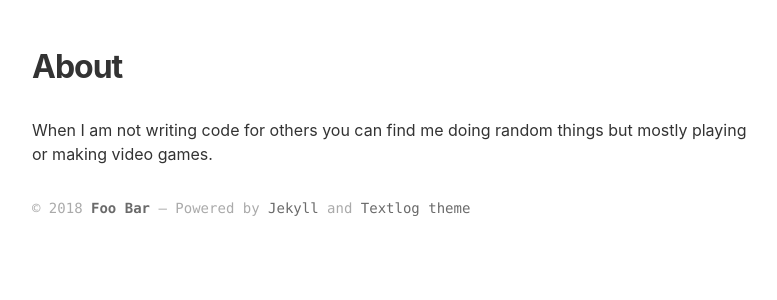
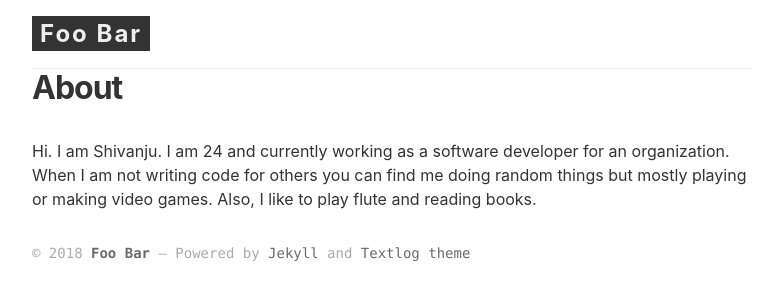
Before and after one commit to shivanju/shivanju.github.io, a Jekyll site: the page built from about.md, in a window 1280 px wide. Shown: the top 300 px of the page, without its empty margins (8-785 px from the left). Built offline with Jekyll 4.4.1, drawn with Linux system fonts in a browser that asks for light colours.

Commit message:
enabled disqus and google-analytics

```diff
--- a/_config.yml
+++ b/_config.yml
@@ -12,8 +12,8 @@
 
 # Third-party services
 # just leave empty to disable it
-google_analytics:
-disqus_shortname:
+google_analytics: UA-126563695-1
+disqus_shortname: shivanju.disqus.com
 
 plugins:
   - jekyll-sitemap
--- a/_layouts/page.html
+++ b/_layouts/page.html
@@ -1,6 +1,9 @@
 ---
 layout: default
 ---
+<section class="site-header">
+  <h1 class="smallcap"><a class="site-title" href="{{ '/' | prepend: site.baseurl | prepend: site.url }}">{{ site.title }}</a></h1>
+</section>
 <article class="post">
   <header class="post-header">
     <h1 class="post-title">{{ page.title }}</h1>
--- a/_layouts/post.html
+++ b/_layouts/post.html
@@ -1,6 +1,9 @@
 ---
 layout: default
 ---
+<section class="site-header">
+  <h1 class="smallcap"><a class="site-title" href="{{ '/' | prepend: site.baseurl | prepend: site.url }}">{{ site.title }}</a></h1>
+</section>
 <article class="post" itemscope itemtype="http://schema.org/BlogPosting">
   <header class="post-header">
     <h1 class="post-title" itemprop="name headline">{{ page.title }}</h1>
--- a/about.md
+++ b/about.md
@@ -3,4 +3,4 @@
 title: About
 ---
 
-When I am not writing code for others you can find me doing random things but mostly playing or making video games.
+Hi. I am Shivanju. I am 24 and currently working as a software developer for an organization. When I am not writing code for others you can find me doing random things but mostly playing or making video games. Also, I like to play flute and reading books.
```
Also changed, not shown: _posts/2018-09-16-linux-command-line-cheatsheet-part-1.md (+1 -0 lines).
